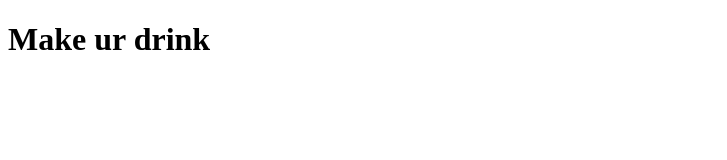
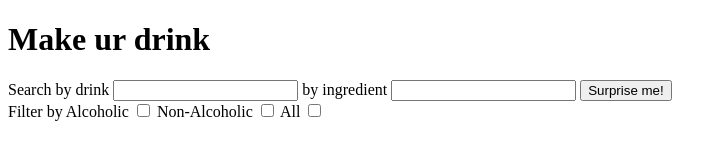
Before and after one commit to barbarakrzisnik/Modulo6-BuscadordeTragos, a plain HTML site: page index.html in a window 1280 px wide. Shown: the whole page, without its empty margins (0-727 px from the left). Drawn offline with Linux system fonts and the light colour scheme; no server answers.

Commit message:
html basico

```diff
--- a/index.html
+++ b/index.html
@@ -10,9 +10,30 @@
     <h1>Make ur drink</h1>
 </header>
 <nav>
+    <form>
+        <label>Search by drink
+            <input type="text">
+        </label>
+        <label>by ingredient
+            <input type="text">
+        </label>
+        <button>Surprise me!</button>
+    </form>
+    <form>
+        <label>Filter by Alcoholic
+            <input type="checkbox">
+        </label>
+        <label>Non-Alcoholic
+            <input type="checkbox">
+        </label>
+        <label>All
+            <input type="checkbox">
+        </label>
+    </form>
 </nav>
 <main>
-
+    <div class="contenedor-conjunto-tarjetas"></div>
+    <div class="contenedor-tarjeta-trago"></div>
 </main>
 <script src="index.js"></script>
 <body>
```
Also changed, not shown: index.js (line endings or trailing spaces).
